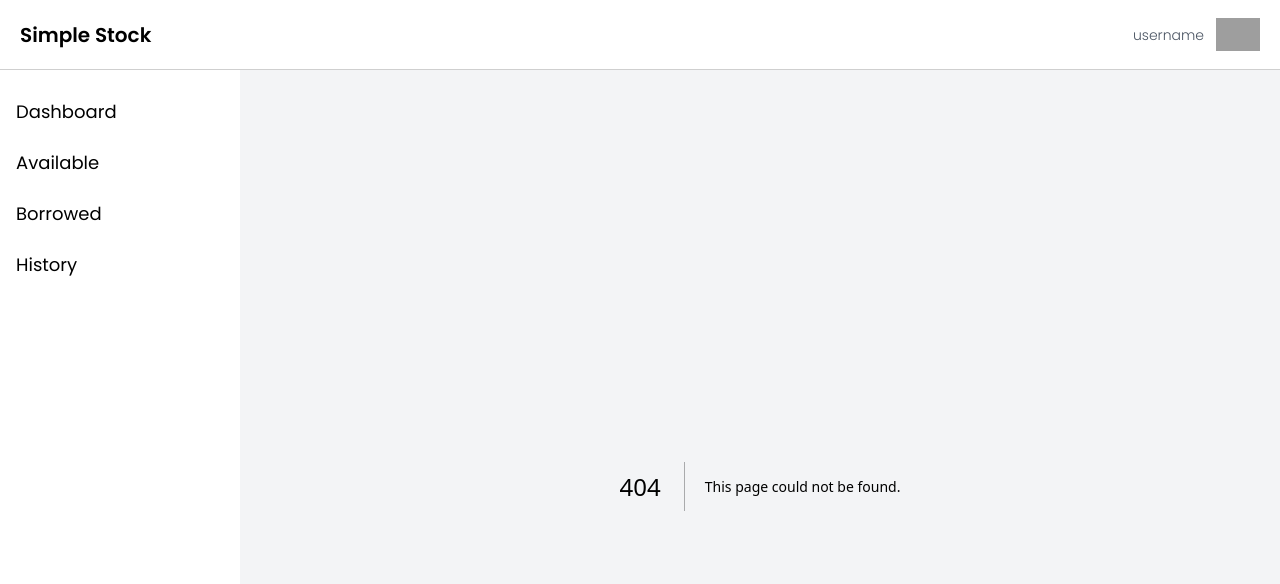
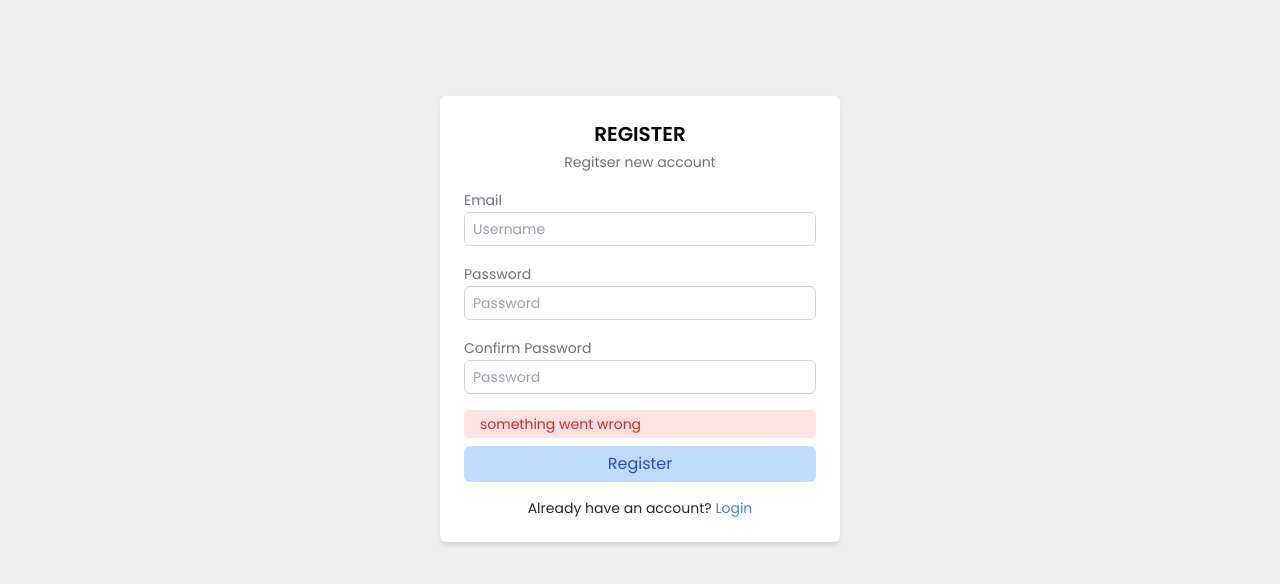
Before and after one commit to hirushaph/simple-stock, a Next.js app: page /register in a window 1280 px wide. Before the commit this address had no page. Shown: the top 584 px of the page. Built offline with nearby package versions, Linux system fonts and the light colour scheme; grey boxes are pictures that could not be loaded.

Commit message:
add login and register pages

```diff
--- /dev/null
+++ b/app/(auth)/layout.tsx
@@ -0,0 +1,20 @@
+import type { Metadata } from "next";
+import Sidebar from "../_components/Sidebar";
+import Header from "../_components/Header";
+
+export const metadata: Metadata = {
+  title: "Simple Stock",
+  description: "Simple Store Stock Management System",
+};
+
+export default function RootLayout({
+  children,
+}: Readonly<{
+  children: React.ReactNode;
+}>) {
+  return (
+    <main className="row-span-1 col-span-1 p-4">
+      <div className="flex justify-center w-full pt-20">{children}</div>
+    </main>
+  );
+}
--- /dev/null
+++ b/app/(auth)/login/page.tsx
@@ -0,0 +1,55 @@
+function page() {
+  return (
+    <div className="bg-white w-[400px] p-6 shadow-md rounded-md">
+      <h1 className="text-xl uppercase font-semibold text-center">Login</h1>
+      <p className="text-sm text-gray-500 text-center mt-1">
+        Login to your account
+      </p>
+      <form className="mt-4">
+        <div>
+          <label className="text-sm font-normal text-gray-500" htmlFor="email">
+            Email
+          </label>
+          <input
+            type="email"
+            name="email"
+            placeholder="Username"
+            className="w-full border border-gray-300 rounded-md px-2 py-[6px] text-sm font-normal outline-none focus:border-blue-400 focus:shadow-md"
+          />
+        </div>
+        <div className="mt-4 mb-4">
+          <label className="text-sm font-normal text-gray-500" htmlFor="email">
+            Password
+          </label>
+          <input
+            type="password"
+            name="password"
+            placeholder="Password"
+            className="w-full border border-gray-300 rounded-md px-2 py-[6px] text-sm font-normal outline-none focus:border-blue-400 focus:shadow-md"
+          />
+        </div>
+        <div className="error bg-red-100 text-red-600 px-4 py-1 rounded mt-4 mb-2">
+          <p className="text-sm text-red-600">email or password incorrect</p>
+        </div>
+        <div>
+          <button
+            className="btn w-full py-[6px] rounded-md bg-blue-200 text-blue-700 hover:bg-blue-300 hover:text-blue-800 transition"
+            type="submit"
+          >
+            Login
+          </button>
+        </div>
+        <div>
+          <p className="text-center text-sm text-gray-800 mt-4">
+            Don't have an account?{" "}
+            <a href="/register" className="text-blue-500">
+              Register
+            </a>
+          </p>
+        </div>
+      </form>
+    </div>
+  );
+}
+
+export default page;
--- /dev/null
+++ b/app/(auth)/register/page.tsx
@@ -0,0 +1,66 @@
+function page() {
+  return (
+    <div className="bg-white w-[400px] p-6 shadow-md rounded-md">
+      <h1 className="text-xl uppercase font-semibold text-center">Register</h1>
+      <p className="text-sm text-gray-500 text-center mt-1">
+        Regitser new account
+      </p>
+      <form className="mt-4">
+        <div>
+          <label className="text-sm font-normal text-gray-500" htmlFor="email">
+            Email
+          </label>
+          <input
+            type="email"
+            name="email"
+            placeholder="Username"
+            className="w-full border border-gray-300 rounded-md px-2 py-[6px] text-sm font-normal outline-none focus:border-blue-400 focus:shadow-md"
+          />
+        </div>
+        <div className="mt-4 mb-4">
+          <label className="text-sm font-normal text-gray-500" htmlFor="email">
+            Password
+          </label>
+          <input
+            type="password"
+            name="password"
+            placeholder="Password"
+            className="w-full border border-gray-300 rounded-md px-2 py-[6px] text-sm font-normal outline-none focus:border-blue-400 focus:shadow-md"
+          />
+        </div>
+        <div className="mt-4 mb-4">
+          <label className="text-sm font-normal text-gray-500" htmlFor="email">
+            Confirm Password
+          </label>
+          <input
+            type="password"
+            name="password"
+            placeholder="Password"
+            className="w-full border border-gray-300 rounded-md px-2 py-[6px] text-sm font-normal outline-none focus:border-blue-400 focus:shadow-md"
+          />
+        </div>
+        <div className="error bg-red-100 text-red-600 px-4 py-1 rounded mt-4 mb-2">
+          <p className="text-sm text-red-600">something went wrong</p>
+        </div>
+        <div>
+          <button
+            className="btn w-full py-[6px] rounded-md bg-blue-200 text-blue-700 hover:bg-blue-300 hover:text-blue-800 transition"
+            type="submit"
+          >
+            Register
+          </button>
+        </div>
+        <div>
+          <p className="text-center text-sm text-gray-800 mt-4">
+            Already have an account?{" "}
+            <a href="/login" className="text-blue-500">
+              Login
+            </a>
+          </p>
+        </div>
+      </form>
+    </div>
+  );
+}
+
+export default page;
--- /dev/null
+++ b/app/(dash)/layout.tsx
@@ -0,0 +1,26 @@
+import type { Metadata } from "next";
+import Sidebar from "../_components/Sidebar";
+import Header from "../_components/Header";
+
+export const metadata: Metadata = {
+  title: "Simple Stock",
+  description: "Simple Store Stock Management System",
+};
+
+export default function RootLayout({
+  children,
+}: Readonly<{
+  children: React.ReactNode;
+}>) {
+  return (
+    <div className="h-screen grid grid-rows-[70px_1fr] grid-cols-[240px_1fr]">
+      {/* Top Navbar */}
+      <Header />
+      {/* Sidebar */}
+      <Sidebar />
+
+      {/* Main Content */}
+      <main className="row-span-1 col-span-1 bg-gray-100 p-4">{children}</main>
+    </div>
+  );
+}
--- a/app/_components/Header.tsx
+++ b/app/_components/Header.tsx
@@ -4,7 +4,7 @@ function Header() {
   return (
     <header className="flex w-full justify-between items-center bg-white px-5 border-b border-b-darkGrey row-span-1 col-span-2">
       <div className="logo">
-        <h1 className="text-xl font-semibold">Simple Stock</h1>
+        <h1 className="text-xl font-semibold text-gray-900">Simple Stock</h1>
       </div>
       <div className="flex justify-end items-center gap-3">
         <span className="text-sm font-light text-gray-600">username</span>
--- a/app/layout.tsx
+++ b/app/layout.tsx
@@ -2,8 +2,6 @@ import type { Metadata } from "next";
 import { Poppins } from "next/font/google";
 import "./globals.css";
 import Header from "./_components/Header";
-import Sidebar from "./_components/Sidebar";
-import Modal from "./_components/Modal";
 
 const poppins = Poppins({
   subsets: ["latin"],
@@ -24,18 +22,7 @@ export default function RootLayout({
   return (
     <html lang="en">
       <body className={`${poppins.className} antialiased bg-background `}>
-        <main className="h-screen grid grid-rows-[70px_1fr] grid-cols-[240px_1fr]">
-          {/* Top Navbar */}
-          <Header />
-
-          {/* Sidebar */}
-          <Sidebar />
-
-          {/* Main Content */}
-          <main className="row-span-1 col-span-1 bg-gray-100 p-4">
-            {children}
-          </main>
-        </main>
+        {children}
       </body>
     </html>
   );
```
Also changed, not shown: app/(dash)/available/page.tsx (renamed from app/available/page.tsx, +4 -4 lines), app/(dash)/borrowed/page.tsx (renamed from app/borrowed/page.tsx), app/(dash)/dashboard/page.tsx (renamed from app/dashboard/page.tsx), app/(dash)/history/page.tsx (renamed from app/history/page.tsx).
